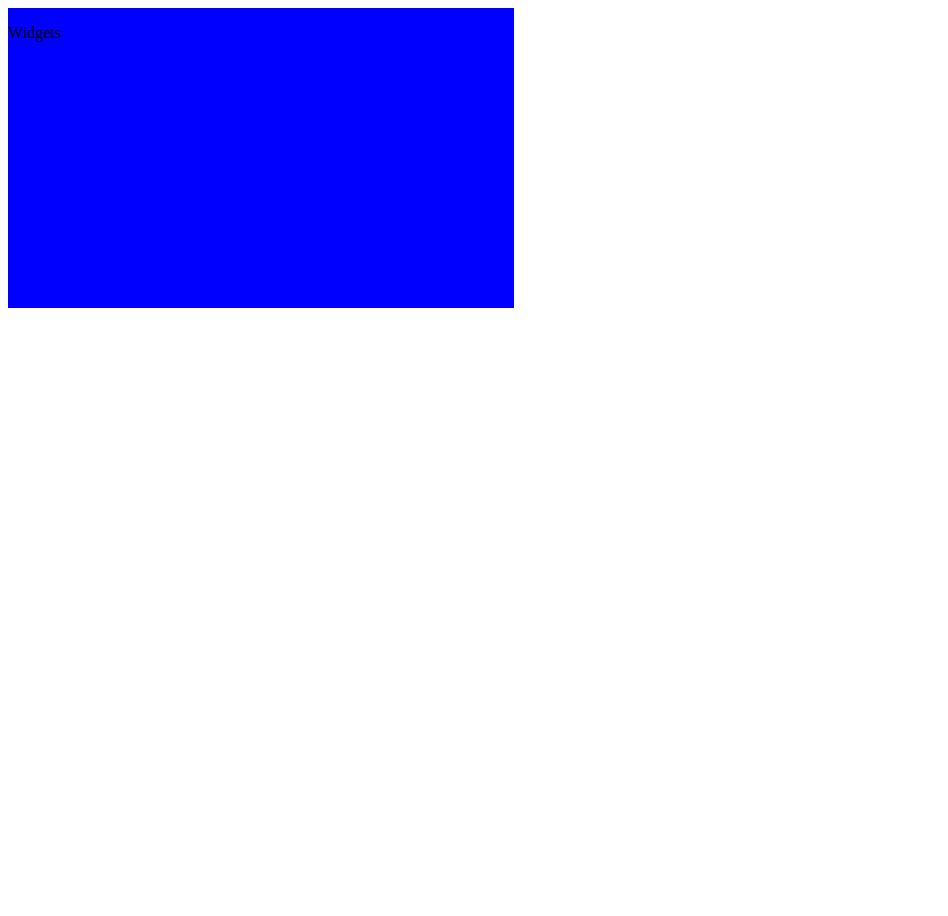
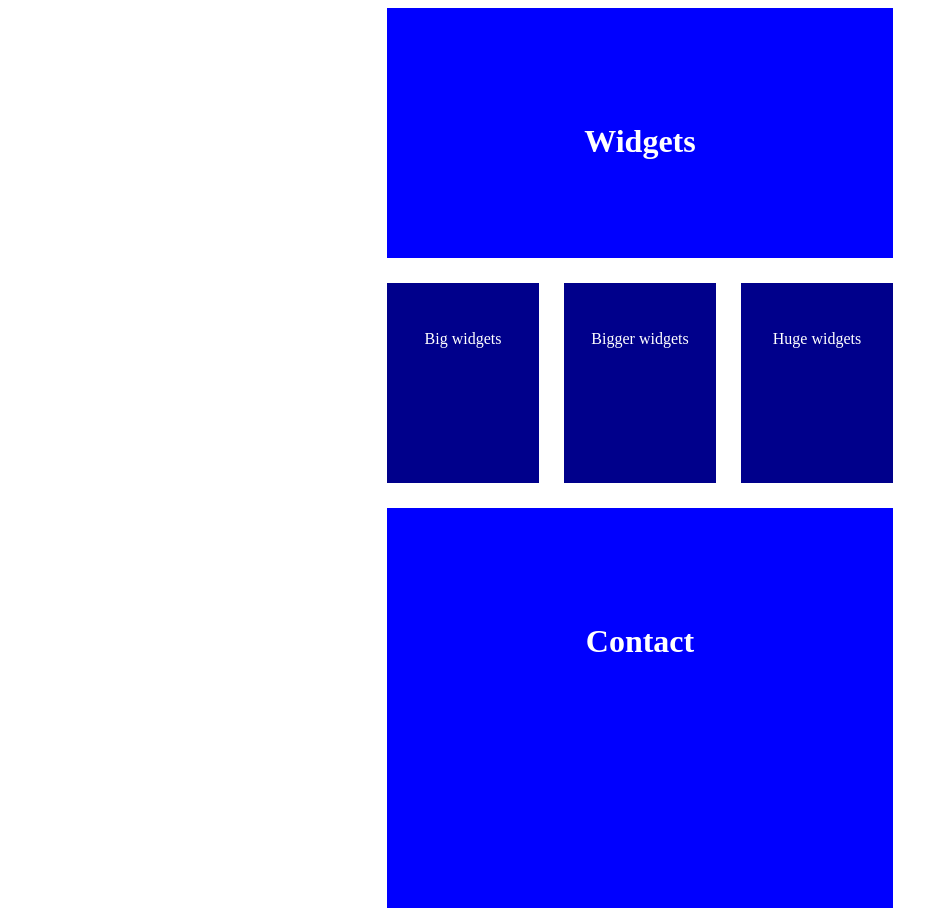
Before and after one commit to dzhuraa/hw-htmlcss-2022-okten, a plain HTML site: page hw2/index.html in a window 1280 px wide. Shown: the whole page, without its empty margins (0-948 px from the left). Before the commit the page ends 800 px from the top, so only its background shows below. Drawn offline with Linux system fonts and the light colour scheme.

Commit message:
added some text and styles

```diff
--- a/hw2/index.html
+++ b/hw2/index.html
@@ -8,15 +8,19 @@
 <body>
 <div class="father">
     <div class="child_1">
-        <p>Widgets</p>
+        <h1 class="text-style">
+            Widgets
+        </h1>
     </div>
     <div class="child_2">
-        <div></div>
-        <div></div>
-        <div></div>
+        <div class="text-style">Big widgets</div>
+        <div class="text-style">Bigger widgets</div>
+        <div class="text-style">Huge widgets</div>
     </div>
     <div class="child_3">
-
+        <h1 class="text-style">
+            Contact
+        </h1>
     </div>
 </div>
 </body>
--- a/hw2/main.css
+++ b/hw2/main.css
@@ -1,15 +1,34 @@
 .father{
     display: flex;
     flex-direction: column;
+    align-items: center;
+    justify-content: space-between ;
 }
 .child_1{
     background: blue;
     width: 40%;
-    height: 300px;
+    height: 250px;
+}
+.text-style{
+    color: white;
+    text-align: center;
+    line-height: 7;
 }
 .child_2{
-
+    display: flex;
+    flex-direction: row;
+    justify-content: space-between;
+    width: 40%;
+    padding: 25px 0 25px 0;
+    box-sizing: border-box;
+}
+.child_2 div{
+    background: darkblue;
+    width: 30%;
+    height: 200px;
 }
 .child_3{
     background: blue;
+    width: 40%;
+    height: 400px;
 }
```
